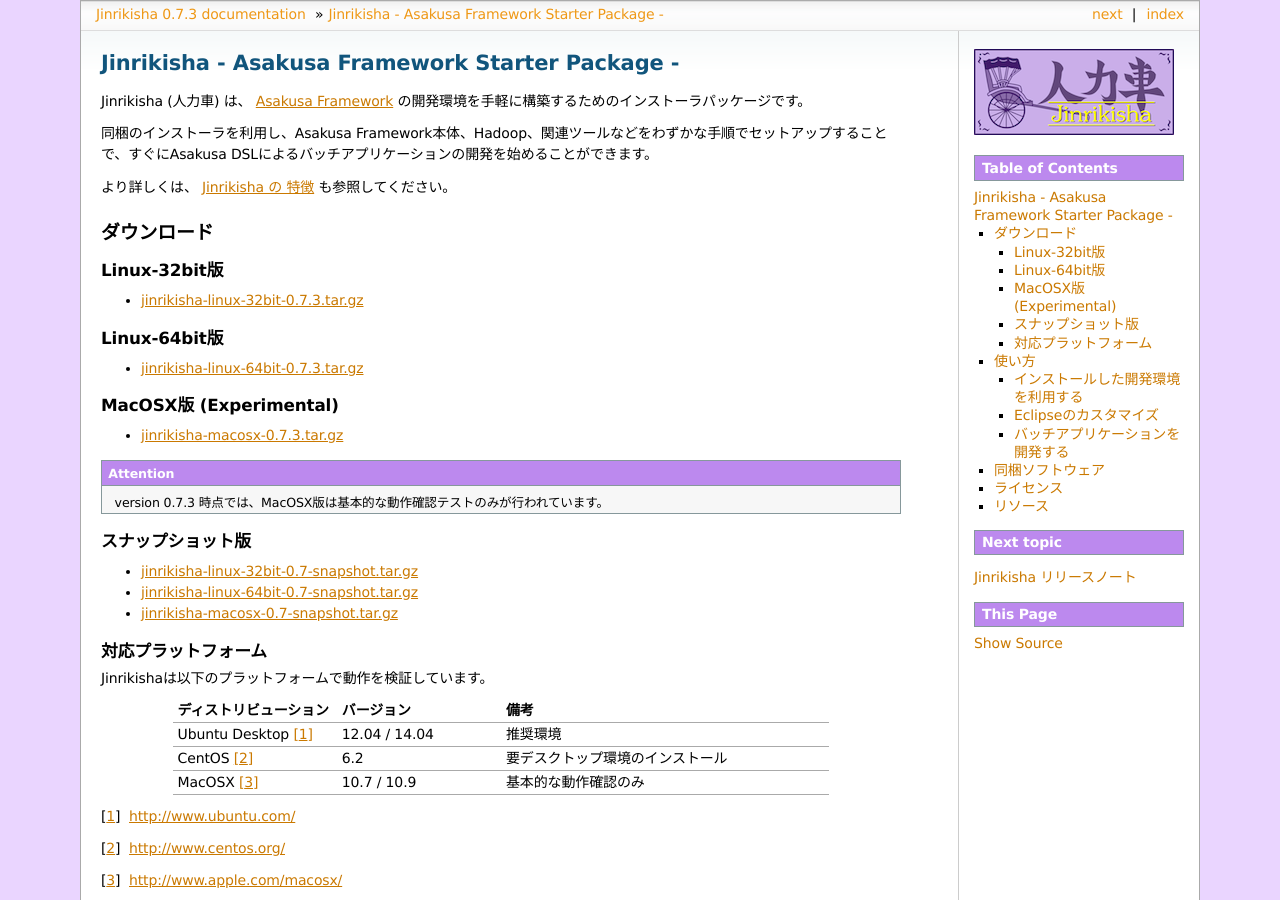
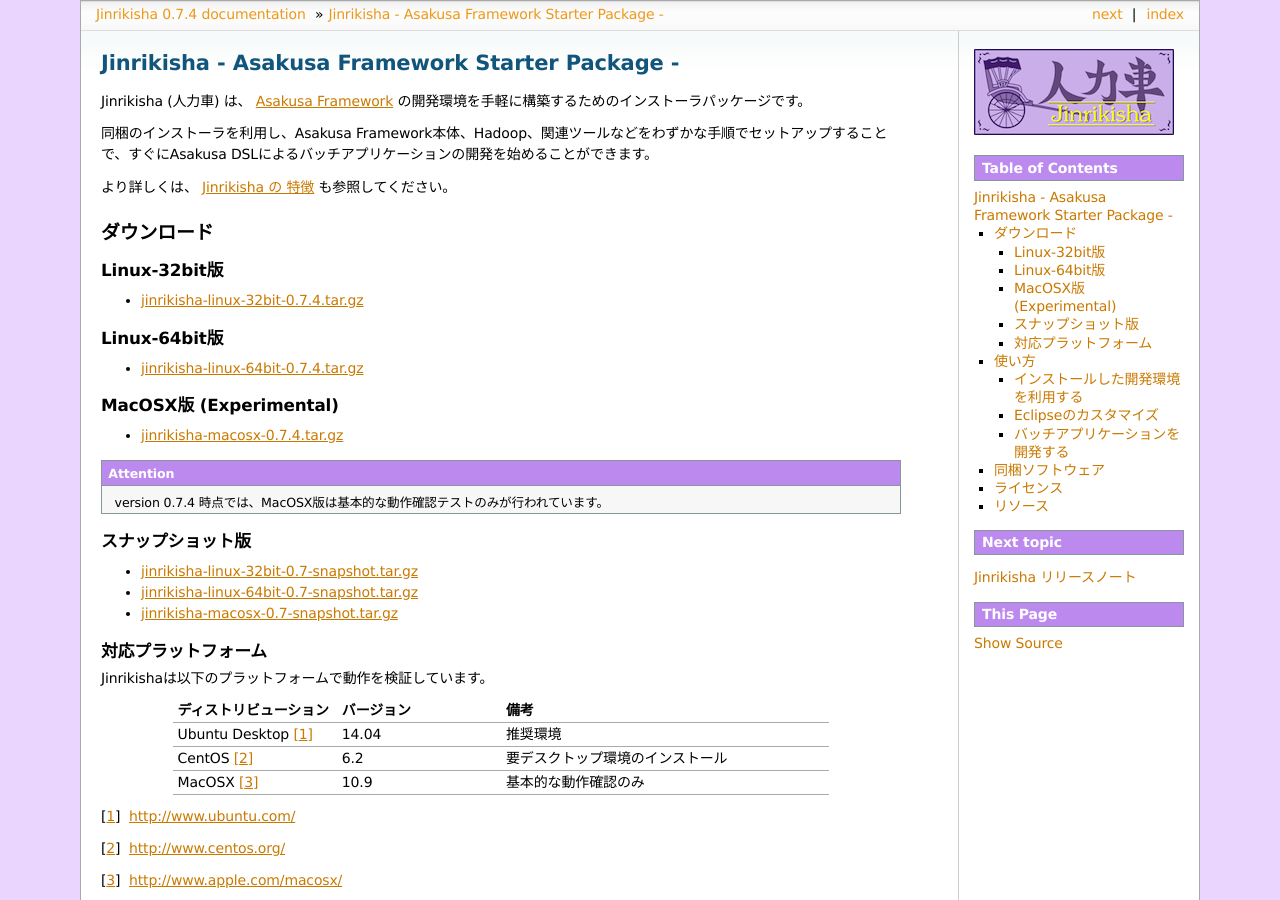
Before and after one commit to asakusafw/asakusafw-starter, a Sphinx documentation site: the page built from jinrikisha/docs/ja/source/index.rst, in a window 1280 px wide and 900 px high. Built offline with Sphinx 7.4.7, drawn with Linux system fonts in a browser that asks for light colours; formulas are drawn with MathJax 3; some of the changed text lies outside the part shown.

Commit message:
Revise document for release 0.7.4.

```diff
--- a/jinrikisha/docs/ja/source/conf.py
+++ b/jinrikisha/docs/ja/source/conf.py
@@ -55,9 +55,9 @@
 # built documents.
 #
 # The short X.Y version.
-version = '0.7.3'
+version = '0.7.4'
 # The full version, including alpha/beta/rc tags.
-release = '0.7.3'
+release = '0.7.4'
 
 # The language for content autogenerated by Sphinx. Refer to documentation
 # for a list of supported languages.
--- a/jinrikisha/docs/ja/source/index.rst
+++ b/jinrikisha/docs/ja/source/index.rst
@@ -16,23 +16,23 @@
 Linux-32bit版
 -------------
 
-* `jinrikisha-linux-32bit-0.7.3.tar.gz`_
+* `jinrikisha-linux-32bit-0.7.4.tar.gz`_
 
-..  _`jinrikisha-linux-32bit-0.7.3.tar.gz`: http://www.asakusafw.com/download/jinrikisha/linux/jinrikisha-linux-32bit-0.7.3.tar.gz
+..  _`jinrikisha-linux-32bit-0.7.4.tar.gz`: http://www.asakusafw.com/download/jinrikisha/linux/jinrikisha-linux-32bit-0.7.4.tar.gz
 
 Linux-64bit版
 -------------
 
-* `jinrikisha-linux-64bit-0.7.3.tar.gz`_
+* `jinrikisha-linux-64bit-0.7.4.tar.gz`_
 
-..  _`jinrikisha-linux-64bit-0.7.3.tar.gz`: http://www.asakusafw.com/download/jinrikisha/linux/jinrikisha-linux-64bit-0.7.3.tar.gz
+..  _`jinrikisha-linux-64bit-0.7.4.tar.gz`: http://www.asakusafw.com/download/jinrikisha/linux/jinrikisha-linux-64bit-0.7.4.tar.gz
 
 MacOSX版 (Experimental)
 -----------------------
 
-* `jinrikisha-macosx-0.7.3.tar.gz`_
+* `jinrikisha-macosx-0.7.4.tar.gz`_
 
-..  _`jinrikisha-macosx-0.7.3.tar.gz`: http://www.asakusafw.com/download/jinrikisha/macosx/jinrikisha-macosx-0.7.3.tar.gz
+..  _`jinrikisha-macosx-0.7.4.tar.gz`: http://www.asakusafw.com/download/jinrikisha/macosx/jinrikisha-macosx-0.7.4.tar.gz
 
 ..  attention::
     version |version| 時点では、MacOSX版は基本的な動作確認テストのみが行われています。
@@ -61,13 +61,13 @@
       - バージョン
       - 備考
     * - Ubuntu Desktop [#]_
-      - 12.04 / 14.04
+      - 14.04
       - 推奨環境
     * - CentOS [#]_
       - 6.2
       - 要デスクトップ環境のインストール
     * - MacOSX [#]_
-      - 10.7 / 10.9
+      - 10.9
       - 基本的な動作確認のみ
 
 ..  [#] http://www.ubuntu.com/
```
Also changed, not shown: other parts of jinrikisha/docs/ja/source/index.rst (+1 -1 lines), jinrikisha/docs/ja/source/download-archive.rst (+24 -0 lines), jinrikisha/docs/ja/source/release-notes.rst (+12 -0 lines), jinrikisha/docs/ja/source/shafu.rst (+5 -5 lines).
